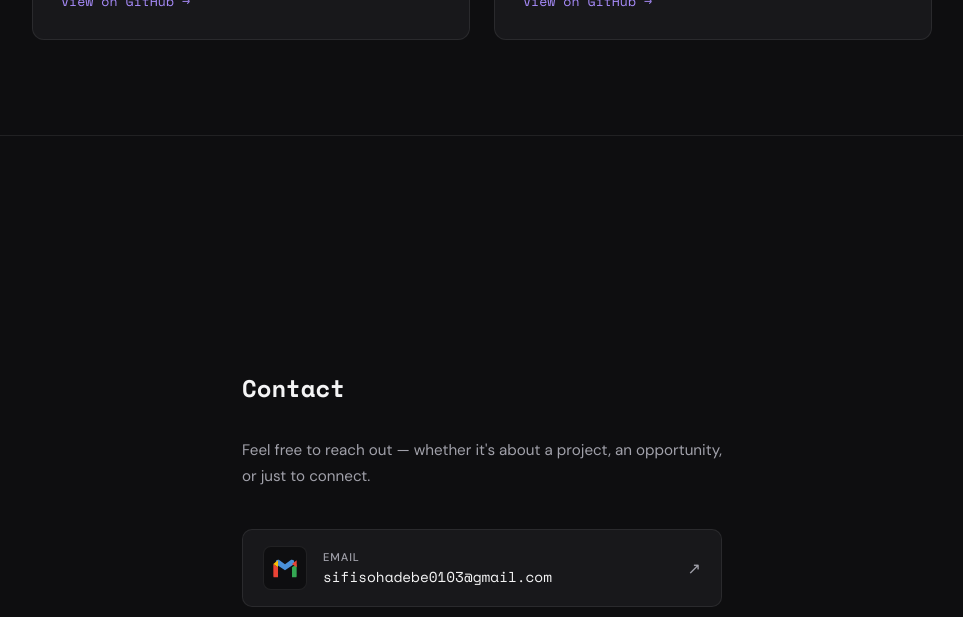
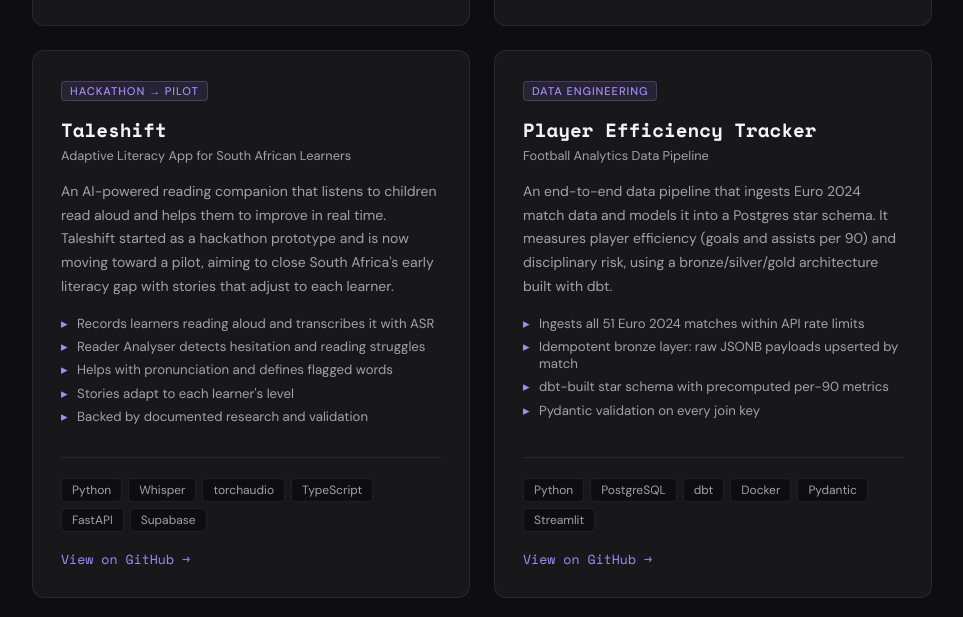
Before and after one commit to Sphyso/Profile-Website, a plain HTML site: page index.html in a window 1280 px wide. Shown: the part 3162-3779 px from the top of the page, without its empty margins (158-1121 px from the left). Drawn offline with nearby package versions, Linux system fonts and the light colour scheme.

Commit message:
added taleshift and player_efficiency tracker

```diff
--- a/index.html
+++ b/index.html
@@ -277,6 +277,75 @@
                     </div>
                 </article>
 
+                <!-- Taleshift -->
+                <article class="project-card">
+                    <div class="project-card-top">
+                        <div class="project-header">
+                        <span class="project-tag">Hackathon → Pilot</span>
+                        <h3 class="project-title">Taleshift</h3>
+                        <p class="project-subtitle">Adaptive Literacy App for South African Learners</p>
+                        </div>
+                        <p class="project-desc">
+                        An AI-powered reading companion that listens to children read aloud
+                        and helps them to improve in real time. Taleshift started as a
+                        hackathon prototype and is now moving toward a pilot, aiming to close
+                        South Africa's early literacy gap with stories that adjust to each learner.
+                        </p>
+                        <ul class="project-highlights">
+                        <li>Records learners reading aloud and transcribes it with ASR</li>
+                        <li>Reader Analyser detects hesitation and reading struggles</li>
+                        <li>Helps with pronunciation and defines flagged words</li>
+                        <li>Stories adapt to each learner's level</li>
+                        <li>Backed by documented research and validation</li>
+                        </ul>
+                    </div>
+                    <div class="project-card-bottom">
+                        <div class="project-stack">
+                        <span class="stack-pill">Python</span>
+                        <span class="stack-pill">Whisper</span>
+                        <span class="stack-pill">torchaudio</span>
+                        <span class="stack-pill">TypeScript</span>
+                        <span class="stack-pill">FastAPI</span>
+                        <span class="stack-pill">Supabase</span>
+                        </div>
+                        <a href="#" class="project-link">View on GitHub →</a>
+                    </div>
+                </article>
+
+                <!-- Player Efficiency Tracker -->
+                <article class="project-card">
+                    <div class="project-card-top">
+                        <div class="project-header">
+                        <span class="project-tag">Data Engineering</span>
+                        <h3 class="project-title">Player Efficiency Tracker</h3>
+                        <p class="project-subtitle">Football Analytics Data Pipeline</p>
+                        </div>
+                        <p class="project-desc">
+                        An end-to-end data pipeline that ingests Euro 2024 match data and
+                        models it into a Postgres star schema. It measures player efficiency
+                        (goals and assists per 90) and disciplinary risk, using a
+                        bronze/silver/gold architecture built with dbt.
+                        </p>
+                        <ul class="project-highlights">
+                        <li>Ingests all 51 Euro 2024 matches within API rate limits</li>
+                        <li>Idempotent bronze layer: raw JSONB payloads upserted by match</li>
+                        <li>dbt-built star schema with precomputed per-90 metrics</li>
+                        <li>Pydantic validation on every join key</li>
+                        </ul>
+                    </div>
+                    <div class="project-card-bottom">
+                        <div class="project-stack">
+                        <span class="stack-pill">Python</span>
+                        <span class="stack-pill">PostgreSQL</span>
+                        <span class="stack-pill">dbt</span>
+                        <span class="stack-pill">Docker</span>
+                        <span class="stack-pill">Pydantic</span>
+                        <span class="stack-pill">Streamlit</span>
+                        </div>
+                        <a href="https://github.com/Sphyso/player_efficiency_tracker" class="project-link" target="_blank" rel="noopener">View on GitHub →</a>
+                    </div>
+                </article>
+
             </div>
         </div>
     </section>
```
